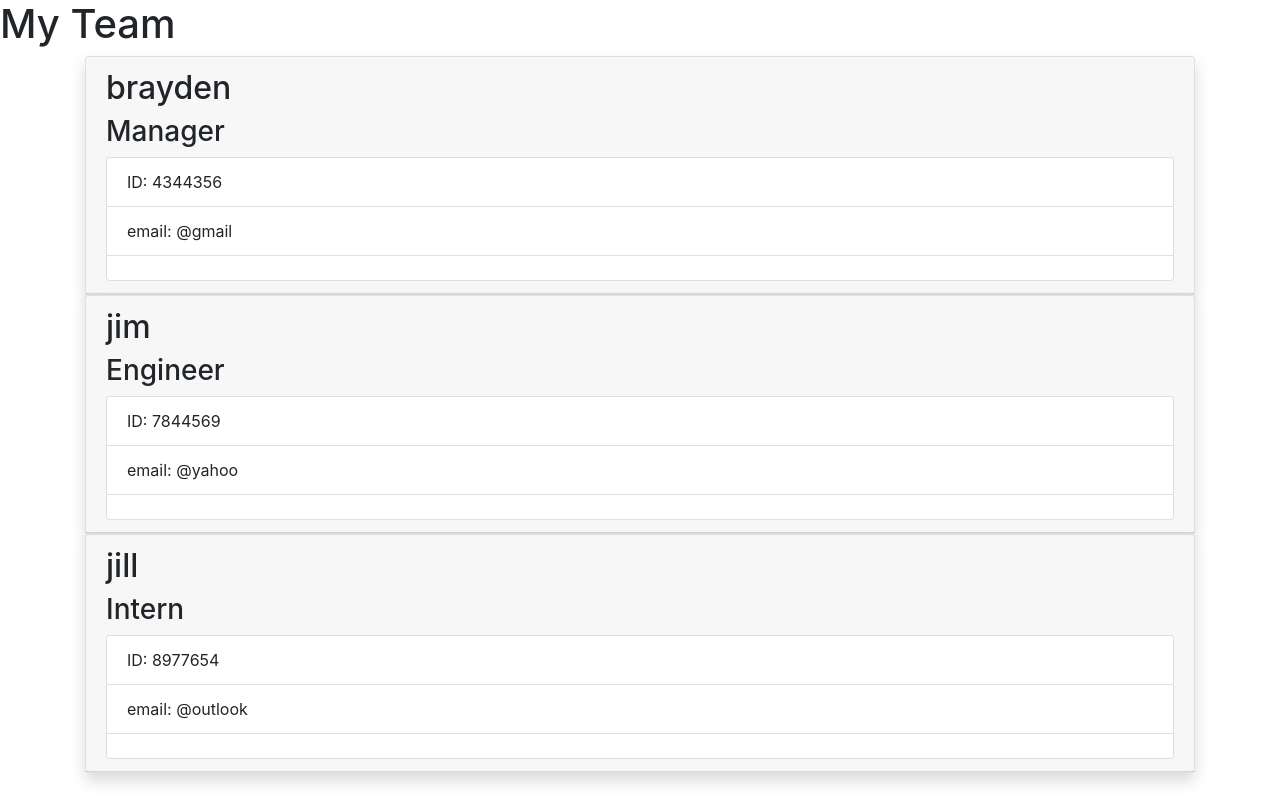
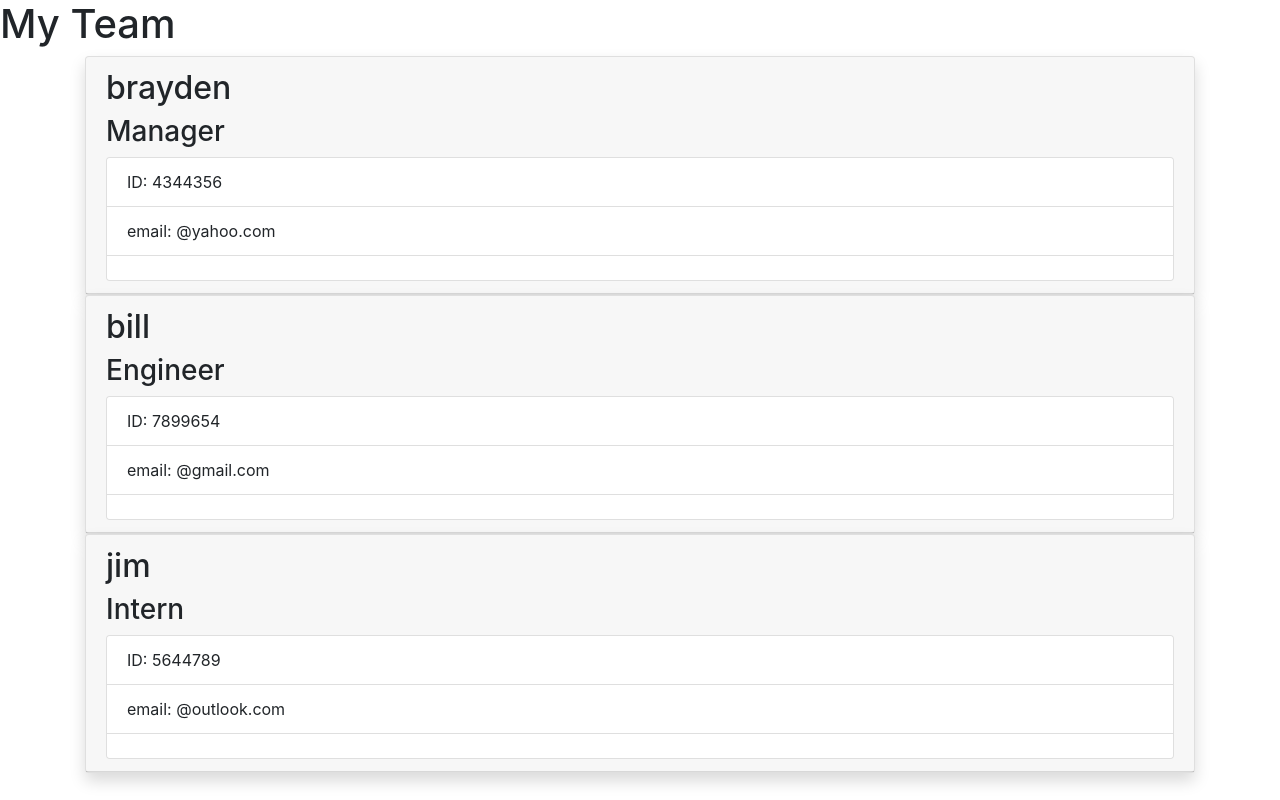
Before and after one commit to banjosquash/team-profile-generator, a website: page index.html in a window 1280 px wide. Drawn offline with nearby package versions, Linux system fonts and the light colour scheme.

Commit message:
added screenshot

```diff
--- a/index.html
+++ b/index.html
@@ -24,7 +24,20 @@
         <div class="card small-card">
             <ul class="list-group list-group-flush">
                 <li class="list-group-item">ID: 4344356</li>
-                <li class="list-group-item">email: @gmail</li>
+                <li class="list-group-item">email: @yahoo.com</li>
+                <li class="list-group-item"> </li>
+            </ul>
+        </div>
+    </div>
+</div>
+    <div class=" card shadow bg-white rounded">
+    <div class="card-header">
+            <h2>bill</h2>
+            <h3>Engineer</h3>
+        <div class="card small-card">
+            <ul class="list-group list-group-flush">
+                <li class="list-group-item">ID: 7899654</li>
+                <li class="list-group-item">email: @gmail.com</li>
                 <li class="list-group-item"> </li>
             </ul>
         </div>
@@ -33,24 +46,11 @@
     <div class=" card shadow bg-white rounded">
     <div class="card-header">
             <h2>jim</h2>
-            <h3>Engineer</h3>
-        <div class="card small-card">
-            <ul class="list-group list-group-flush">
-                <li class="list-group-item">ID: 7844569</li>
-                <li class="list-group-item">email: @yahoo</li>
-                <li class="list-group-item"> </li>
-            </ul>
-        </div>
-    </div>
-</div>
-    <div class=" card shadow bg-white rounded">
-    <div class="card-header">
-            <h2>jill</h2>
             <h3>Intern</h3>
         <div class="card small-card">
             <ul class="list-group list-group-flush">
-                <li class="list-group-item">ID: 8977654</li>
-                <li class="list-group-item">email: @outlook</li>
+                <li class="list-group-item">ID: 5644789</li>
+                <li class="list-group-item">email: @outlook.com</li>
                 <li class="list-group-item"> </li>
             </ul>
         </div>
```
Also changed, not shown: README.md, images/screenshot.png (added).
